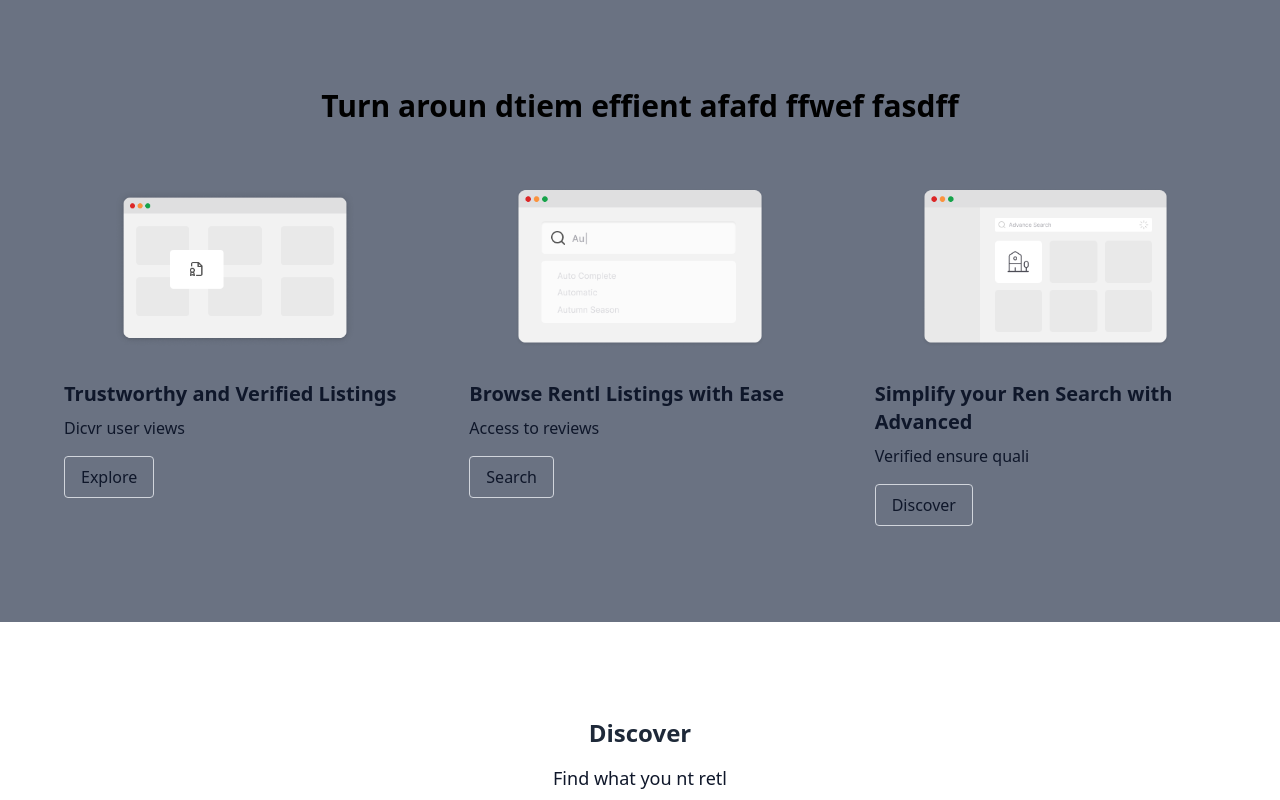
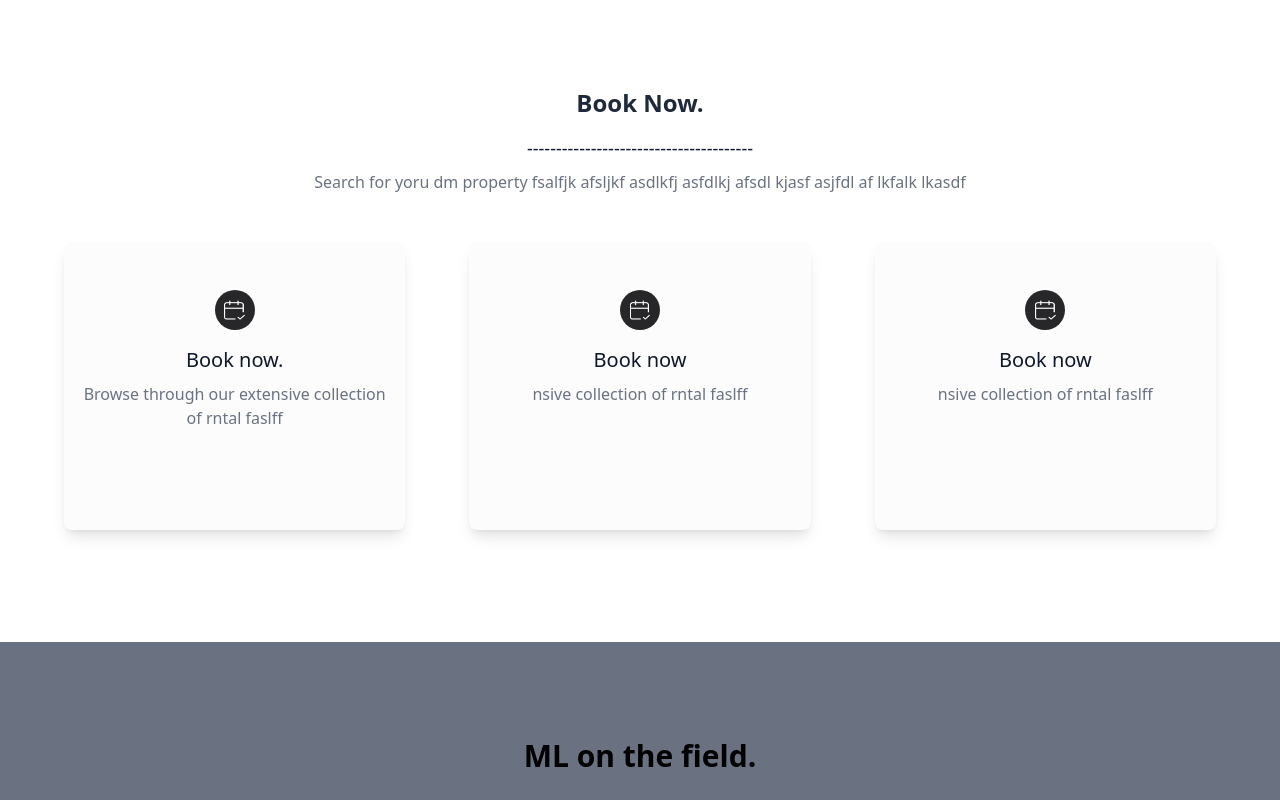
Before and after one commit to EstanislaoE/my-rentals, a Next.js app in the folder client/: page /landing in a window 1280 px wide. Shown: the part 860-1660 px from the top of the page. Built offline with nearby package versions, Linux system fonts and the light colour scheme; no server answers.

Commit message:
minimalist

```diff
--- /dev/null
+++ b/client/src/app/(nondashboard)/landing/Call2ActionSection.tsx
@@ -0,0 +1,19 @@
+import Image from "next/image";
+import React from "react";
+
+const Call2ActionSection = () => {
+  return (
+    <div className="relative py-24">
+      <Image
+        src="/landing-call-to-action.jpg"
+        alt="Rentiful Search Section Background"
+        fill
+        className="object-cover object-center"
+      />
+      <div className="absolute inset-0 bg-cyan-900 bg-opacity-10"></div>
+      {/* <motion.div></motion.div> */}
+    </div>
+  );
+};
+
+export default Call2ActionSection;
--- a/client/src/app/(nondashboard)/landing/DiscoverSection.tsx
+++ b/client/src/app/(nondashboard)/landing/DiscoverSection.tsx
@@ -10,7 +10,6 @@ const containerVariants = {
   hidden: { opacity: 0 },
   visible: {
     opacity: 1,
-
     transition: {
       stageChildren: 0.2,
     },
@@ -34,34 +33,40 @@ const DiscoverSection = () => {
       <div className="max-w-6xl xl:max-w-7xl mx-auto px-6 sm:px-8 lg:px-12 xl:px-16">
         <motion.div variants={itemVariants} className="my-12 text-center">
           <h2 className="text-2xl font-semibold leading-tight text-gray-800">
-            Discover
+            Book Now.
           </h2>
-          <p className="mt-4 text-lg text-gray-600">Find what you nt retl</p>
+          <p className="mt-4 text-lg text-gray-600">
+            ---------------------------------------
+          </p>
           <p className="mt-2 text-gray-500 max-w-3xl mx-auto">
             Search for yoru dm property fsalfjk afsljkf asdlkfj asfdlkj afsdl
             kjasf asjfdl af lkfalk lkasdf
           </p>
         </motion.div>
-        <div className="grid grid-cols-1 md:grid-cols-3 gap-8 lg:gap-12 xl:gap-16">
+        <div className="grid grid-cols-1 md:grid-cols-3 gap-8 lg:gap-12 xl:gap-16 text-center">
           {[
             {
-              imageSrc: "/landing-icon-wand.png",
-              title: "Search for Properties",
+              // imageSrc: "/landing-icon-wand.png",
+              imageSrc: "/landing-icon-calendar.png",
+              title: "Book now.",
               description:
                 "Browse through our extensive collection of rntal faslff",
             },
             {
               imageSrc: "/landing-icon-calendar.png",
-              title: "Book ntal ",
+              title: "Book now ",
               description: "nsive collection of rntal faslff",
             },
             {
-              imageSrc: "/landing-icon-wand.png",
-              title: "Search for Properties",
+              // imageSrc: "/landing-icon-wand.png",
+              imageSrc: "/landing-icon-calendar.png",
+              title: "Book now",
               description: "nsive collection of rntal faslff",
             },
           ].map((CardContent, index) => (
-            <motion.div key={index} variants={itemVariants}></motion.div>
+            <motion.div key={index} variants={itemVariants}>
+              <DiscoverCard {...CardContent} />
+            </motion.div>
           ))}
         </div>
       </div>
@@ -73,34 +78,23 @@ const DiscoverCard = ({
   imageSrc,
   title,
   description,
-  linkText,
-  linkHref,
 }: {
   imageSrc: string;
   title: string;
   description: string;
-  linkText: string;
-  linkHref: string;
 }) => (
-  <div className="text-ceter">
-    <div className="p-4 rounded-lg mb-4 flex items-center justify-center h-48">
+  <div className="px-4 py-12 shadow-lg rounded-lg bg-primary-50 md:h-72">
+    <div className="bg-primary-700 p-[0.6rem] rounded-full mb-4 h-10 w-10 mx-auto">
       <Image
         src={imageSrc}
-        width={400}
-        height={400}
-        className="w-full h-full object-contain"
+        width={30}
+        height={30}
+        className="w-full h-full "
         alt={title}
       />
     </div>
-    <h3 className="text-xl font-semibold mb-2 "> {title}</h3>
-    <p className="mb-4"> {description}</p>
-    <Link
-      href={linkHref}
-      className="inline-block border border-gray-300 rounded px-4 py-2 hover:bg-gray-300"
-      scroll={false}
-    >
-      {linkText}
-    </Link>
+    <h3 className="mt-4 text-xl font-medium text-gray-800"> {title}</h3>
+    <p className="mt-2 text-base text-gray-500 "> {description}</p>
   </div>
 );
 
--- a/client/src/app/(nondashboard)/landing/FeaturesSection.tsx
+++ b/client/src/app/(nondashboard)/landing/FeaturesSection.tsx
@@ -36,20 +36,14 @@ const FeaturesSection = () => {
           variants={itemVariants}
           className="text-3xl font-bold text-black text-center mb-12 w-full sm:-2/3 mx-auto"
         >
-          Turn aroun dtiem effient afafd ffwef fasdff
+          ML on the field.
         </motion.h2>
         <div className="grid grid-cols-1 md:grid-cols-3 gap-8 lg:gap-12 xl:gap-16">
           {[0, 1, 2].map((index) => (
             <motion.div key={index} variants={itemVariants}>
               <FeatureCard
                 imageSrc={`/landing-search${3 - index}.png`}
-                title={
-                  [
-                    "Trustworthy and Verified Listings",
-                    "Browse Rentl Listings with Ease",
-                    "Simplify your Ren Search with Advanced",
-                  ][index]
-                }
+                title={["Study Case 1: ", "Case 2 ", "Case 3 "][index]}
                 description={
                   [
                     "Dicvr user views ",
--- a/client/src/app/(nondashboard)/landing/page.tsx
+++ b/client/src/app/(nondashboard)/landing/page.tsx
@@ -2,13 +2,15 @@ import React from "react";
 import HeroSection from "./HeroSection";
 import FeaturesSection from "./FeaturesSection";
 import DiscoverSection from "./DiscoverSection";
+import Call2ActionSection from "./Call2ActionSection";
 
 const Landing = () => {
   return (
     <div>
       <HeroSection />
+      <DiscoverSection />
       <FeaturesSection />
-      <DiscoverSection />
+      <Call2ActionSection />
     </div>
   );
 };
```
